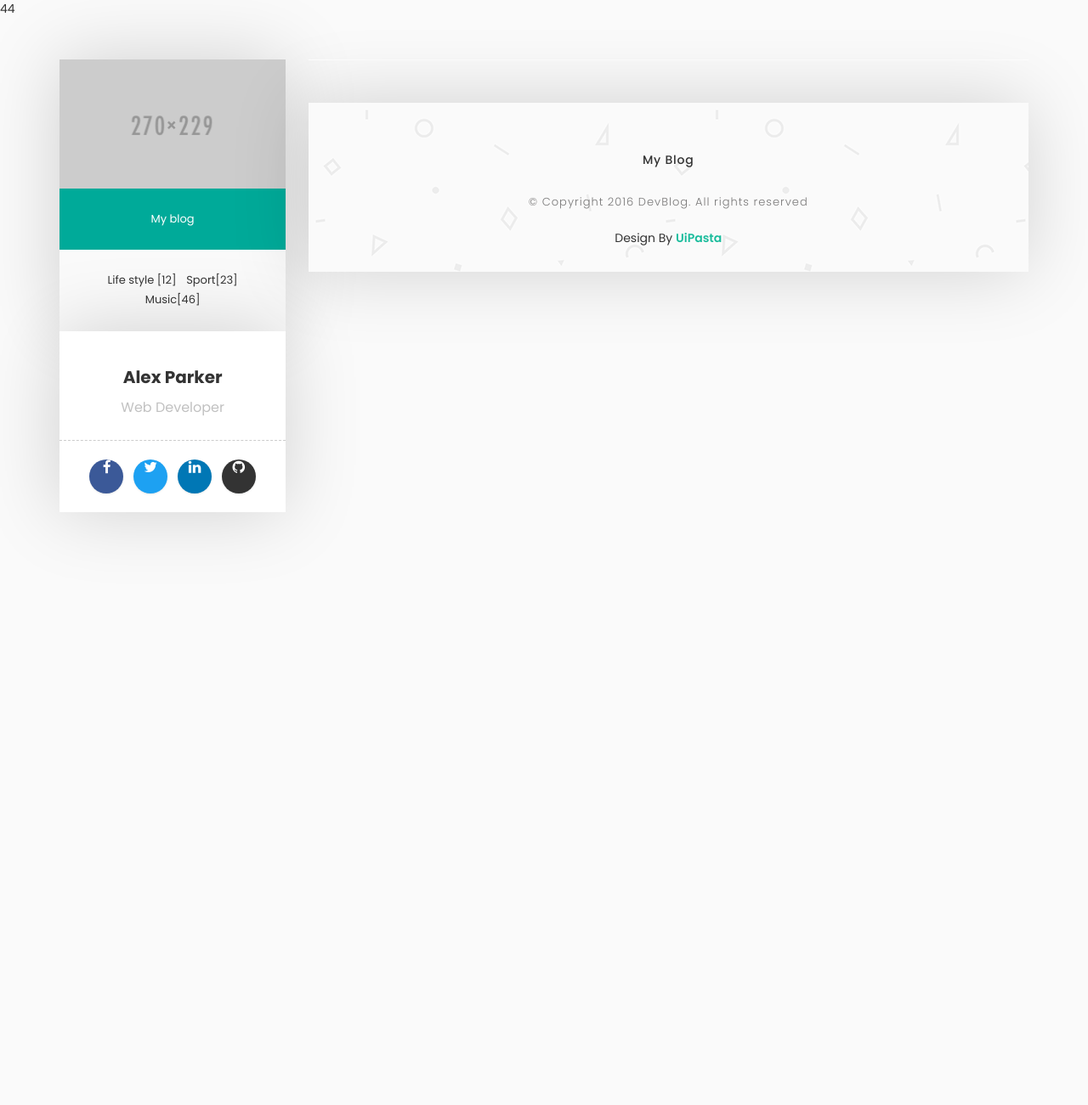
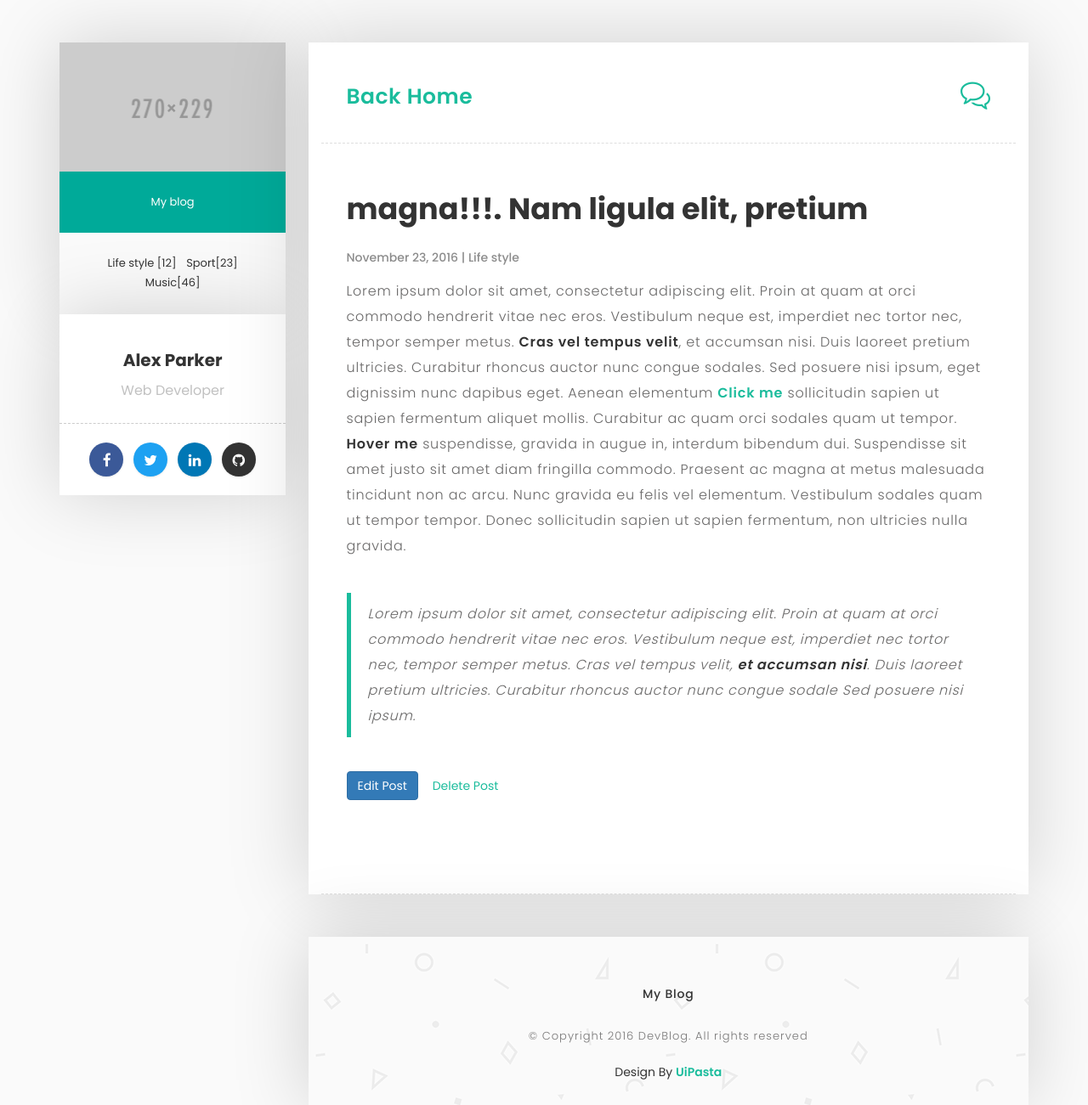
Before and after one commit to xeladh19/examen_serveur, a PHP site: page /?postId=44 in a window 1280 px wide. Shown: the top 1301 px of the page at 85% size. Before the commit the page ends 625 px from the top, so only its background shows below. Run offline with PHP 8.4, Linux system fonts and the light colour scheme; data comes from the database, SQL or seed files in the repository.

Commit message:
Route détail d'un post

```diff
--- a/app/controleurs/postsControleur.php
+++ b/app/controleurs/postsControleur.php
@@ -17,13 +17,23 @@ function indexAction (\PDO $connexion) {
   // Je charge la vue posts/index dans $content
 
   GLOBAL $content, $title;
+
 ob_start();
 include '../app/vues/posts/index.php';
 $content = ob_get_clean();
 }
 
 function showAction (\PDO $connexion, int $id){
-  echo $id;
+  //Je mets dans mon $post les informations du post que je demande au modèle
+  include_once '../app/modeles/postsModele.php';
+  $post = PostsModele\findOneById($connexion, $id);
+
+  //Je charge la vue show dans $content
+  GLOBAL $content, $title;
+  $title = $post['title'];
+  ob_start();
+    include '../app/vues/posts/show.php';
+  $content = ob_get_clean();
 }
 
 
--- a/app/modeles/postsModele.php
+++ b/app/modeles/postsModele.php
@@ -6,15 +6,35 @@ Modele des posts
 
 namespace App\Modeles\PostsModele;
 
+/**
+ * [findAll description]
+ * @param  PDO    $connexion [description]
+ * @return [type]            [description]
+ */
 function findAll(\PDO $connexion){
   $sql = "SELECT *
           FROM posts
           ORDER BY created_at DESC
           LIMIT 10;";
-  $rs = $connexion ->query($sql);
+  $rs = $connexion->query($sql);
   return $rs->fetchAll(\PDO::FETCH_ASSOC);
 }
 
+/**
+ * [findOneById description]
+ * @param  PDO   $connexion [description]
+ * @param  int   $id        [description]
+ * @return array            [description]
+ */
+function findOneById(\PDO $connexion , int $id) :array {
+  $sql = "SELECT *
+          FROM posts
+          WHERE id = :id;";
+  $rs = $connexion->prepare($sql);
+  $rs->bindValue (':id', $id, \PDO::PARAM_INT);
+  $rs->execute();
+  return $rs->fetch(\PDO::FETCH_ASSOC);
+}
 
 
 //
--- a/app/vues/posts/index.php
+++ b/app/vues/posts/index.php
@@ -36,12 +36,13 @@ Variables disponibles :
     </div>
     <p>Lorem ipsum dolor sit amet, consectetur adipisicing elit. Molestiae ut ratione similique temporibus tempora dicta soluta? Qui hic, voluptatem nemo quo corporis dignissimos voluptatum debitis cumque fugiat mollitia quasi quod. Lorem ipsum dolor sit amet, consectetur adipisicing elit. Molestiae ut ratione similique...</p>
     <a href="?postId=<?php echo $post['id']; ?>" class="button button-style button-anim fa fa-long-arrow-right"><span>Read More</span></a>
+<?php endforeach; ?>
 </div>
 
 <!-- Blog Post End -->
 
 
-<?php endforeach; ?>
+
 
 
 
--- /dev/null
+++ b/app/vues/posts/show.php
@@ -0,0 +1,55 @@
+  <?php
+/*
+./app/vues/posts/show.php
+Variables disponibles :
+    -$post : ARRAY(title, text,created_at,quote, category_id)
+*/
+
+ ?>
+
+ <div class="sub-title">
+   <a href="index.html" title="Go to Home Page"><h2>Back Home</h2></a>
+     <a href="#comment" class="smoth-scroll"><i class="icon-bubbles"></i></a>
+  </div>
+
+
+ <div class="col-md-12 content-page">
+   <div class="col-md-12 blog-post">
+
+
+     <!-- Post Headline Start -->
+     <div class="post-title">
+         <h1><?php echo $post['title']; ?></h1>
+        </div>
+        <!-- Post Headline End -->
+
+
+     <!-- Post Detail Start -->
+     <div class="post-info">
+         <span>November 23, 2016</span> | <span>Life style</span>
+        </div>
+        <!-- Post Detail End -->
+
+
+         <p>Lorem ipsum dolor sit amet, consectetur adipiscing elit. Proin at quam at orci commodo hendrerit vitae nec eros. Vestibulum neque est, imperdiet nec tortor nec, tempor semper metus. <b>Cras vel tempus velit</b>, et accumsan nisi. Duis laoreet pretium ultricies. Curabitur rhoncus auctor nunc congue sodales. Sed posuere nisi ipsum, eget dignissim nunc dapibus eget. Aenean elementum <b><a href="javascript:void(0)" data-toggle="popover" data-placement="top" data-content="You can write any text here">Click me</a></b> sollicitudin sapien ut sapien fermentum aliquet mollis. Curabitur ac quam orci sodales quam ut tempor. <b data-toggle="tooltip" data-placement="top" title="You can write any text here.">Hover me</b> suspendisse, gravida in augue in, interdum bibendum dui. Suspendisse sit amet justo sit amet diam fringilla commodo. Praesent ac magna at metus malesuada tincidunt non ac arcu. Nunc gravida eu felis vel elementum. Vestibulum sodales quam ut tempor tempor. Donec sollicitudin sapien ut sapien fermentum, non ultricies nulla gravida.</p>
+
+
+
+                                          <!-- Post Blockquote (Italic Style) Start -->
+                                          <blockquote class="margin-top-40 margin-bottom-40">
+                                            <p>Lorem ipsum dolor sit amet, consectetur adipiscing elit. Proin at quam at orci commodo hendrerit vitae nec eros. Vestibulum neque est, imperdiet nec tortor nec, tempor semper metus. Cras vel tempus velit, <b>et accumsan nisi</b>. Duis laoreet pretium ultricies. Curabitur rhoncus auctor nunc congue sodale Sed posuere nisi ipsum.</p>
+                                           </blockquote>
+                                           <!-- Post Blockquote (Italic Style) End -->
+
+                                           <!-- Post Buttons -->
+                                           <div>
+                                             <a href="form.html" type="button" class="btn btn-primary">Edit Post</a>
+                                             <a href="#" type="button" class="btn btn-secondary" role="button">Delete Post</a>
+                                           </div>
+                                           <!-- Post Buttons End -->
+
+
+
+
+     </div>
+  </div>
```
Also changed, not shown: noyau/connexionKill.php (deleted, +0 -8 lines).
